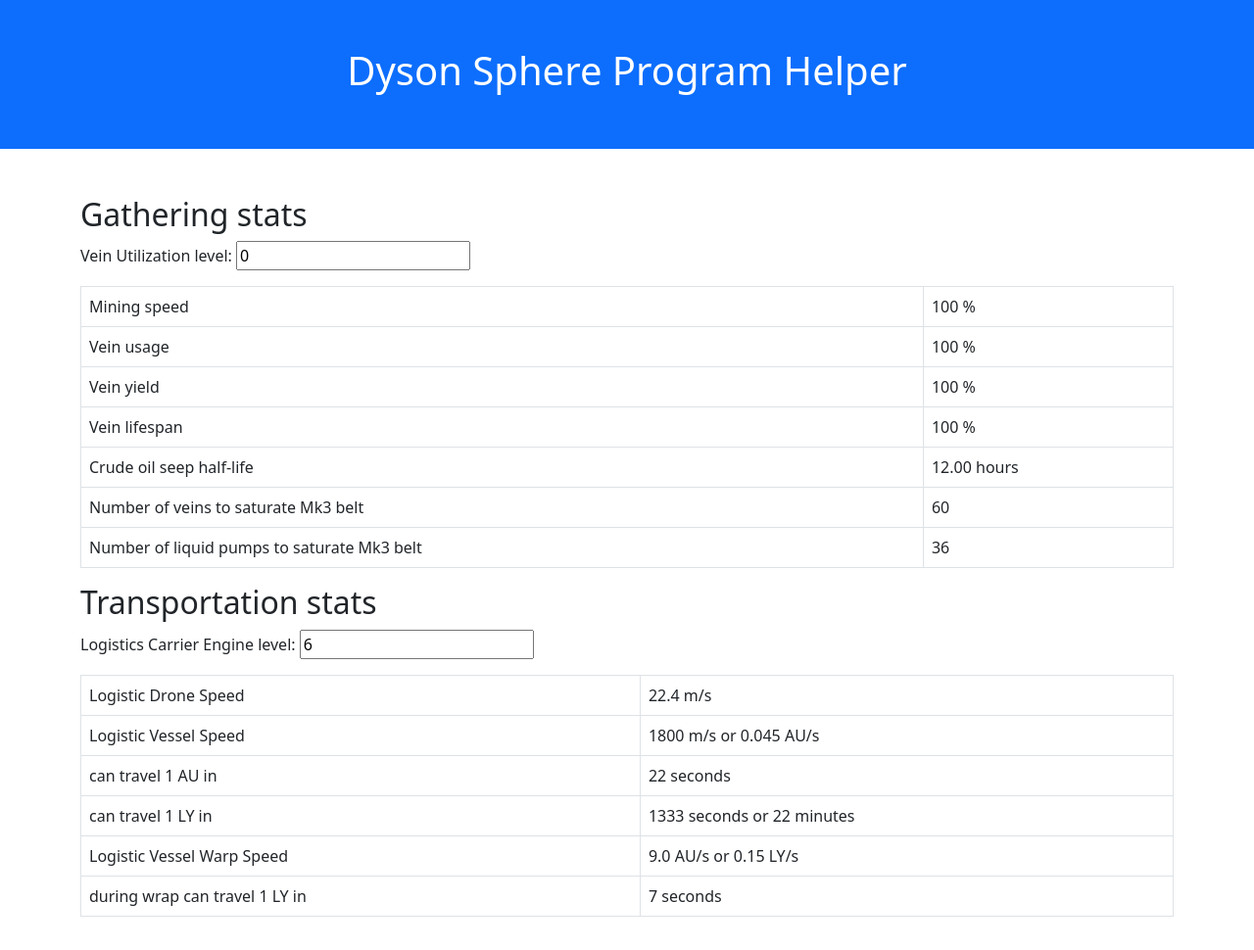
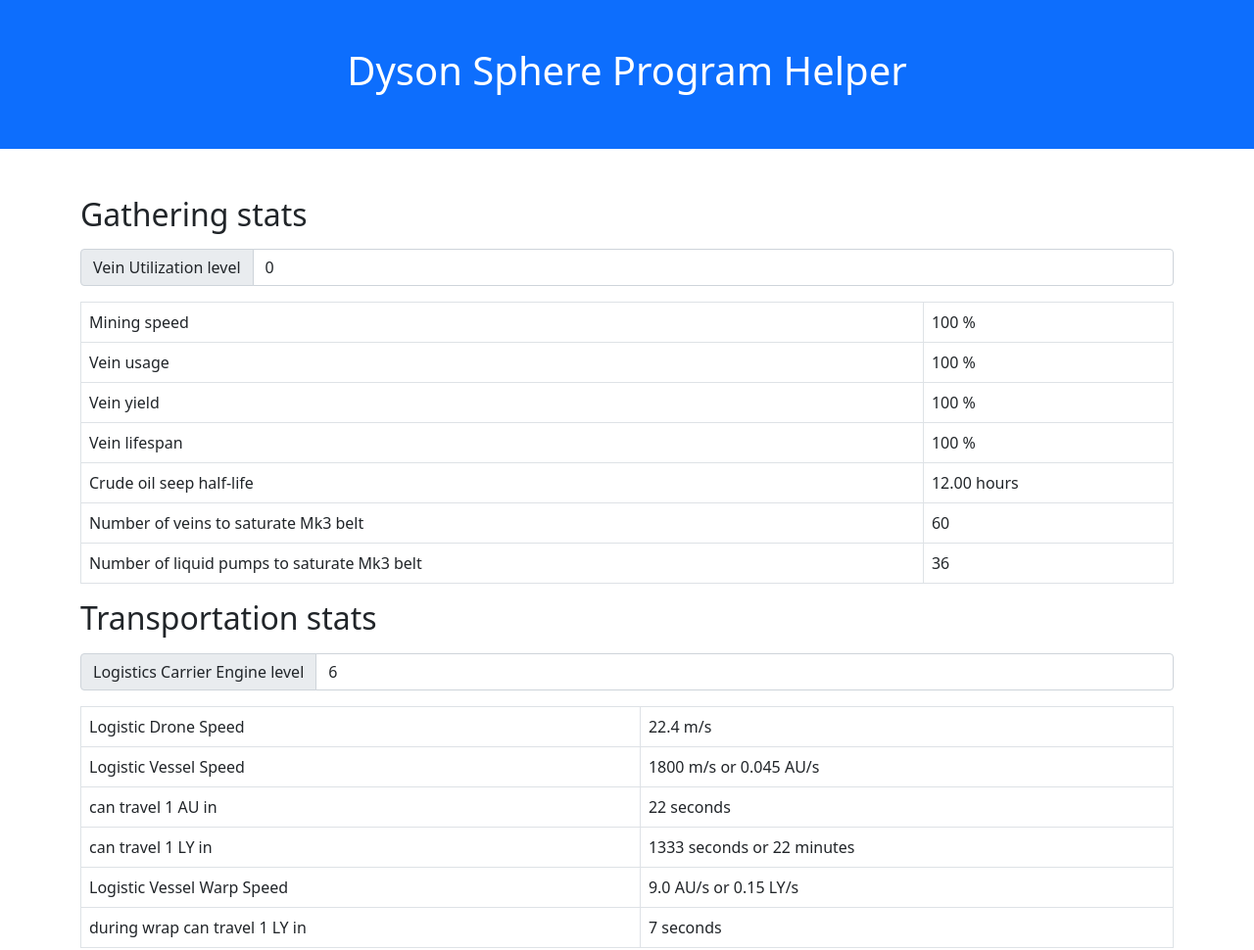
Before and after one commit to vnoleg/dyson-sphere-program-helper, a plain HTML site: page index.html in a window 1280 px wide. Shown: the whole page at 98% size. Drawn offline with nearby package versions, Linux system fonts and the light colour scheme.

Commit message:
add input group

```diff
--- a/index.html
+++ b/index.html
@@ -20,10 +20,10 @@
         Gathering stats
       </h2>
 
-      <p>
-        <label for="veinUtilizationLevel">Vein Utilization level:</label>
-        <input type="number" id="veinUtilizationLevel" name="veinUtilizationLevel" value= "0" min="0" step="1">
-      </p>
+      <div class="input-group my-3">
+        <span class="input-group-text">Vein Utilization level</span>
+        <input type="number" class="form-control" id="veinUtilizationLevel" name="veinUtilizationLevel" value= "0" min="0" step="1">
+      </div>
 
       <table class="table table-bordered">
         <tr>
@@ -58,10 +58,10 @@
 
       <h2>Transportation stats</h2>
 
-      <p>
-        <label for="logisticsCarrierEngineLevel">Logistics Carrier Engine level:</label>
-        <input type="number" id="logisticsCarrierEngineLevel" name="logisticsCarrierEngineLevel" value= "6" min="6" step="1">
-      </p>
+      <div class="input-group my-3">
+        <span class="input-group-text">Logistics Carrier Engine level</span>
+        <input type="number" class="form-control" id="logisticsCarrierEngineLevel" name="logisticsCarrierEngineLevel" value= "6" min="6" step="1">
+      </div>
 
       <table class="table table-bordered">
         <tr>
```
